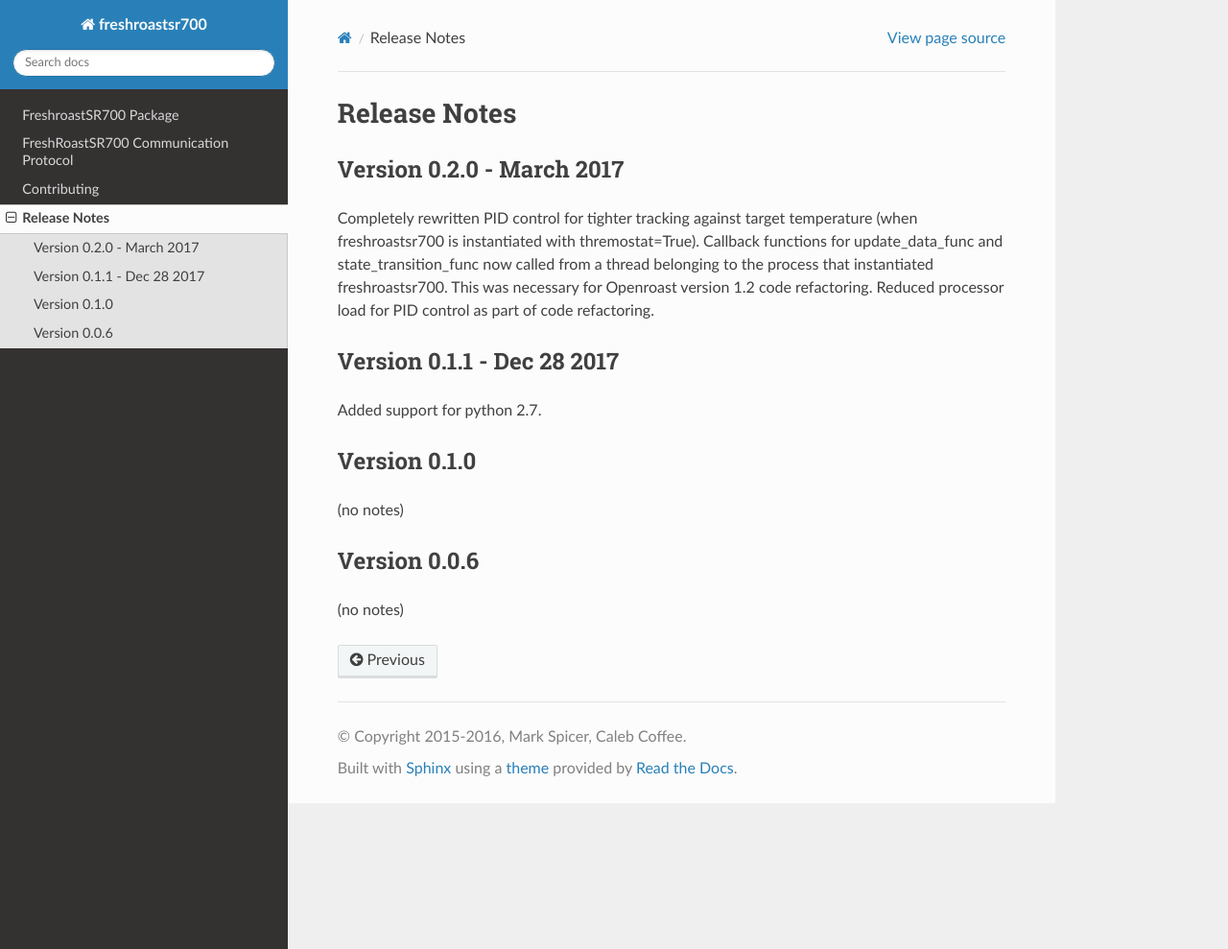
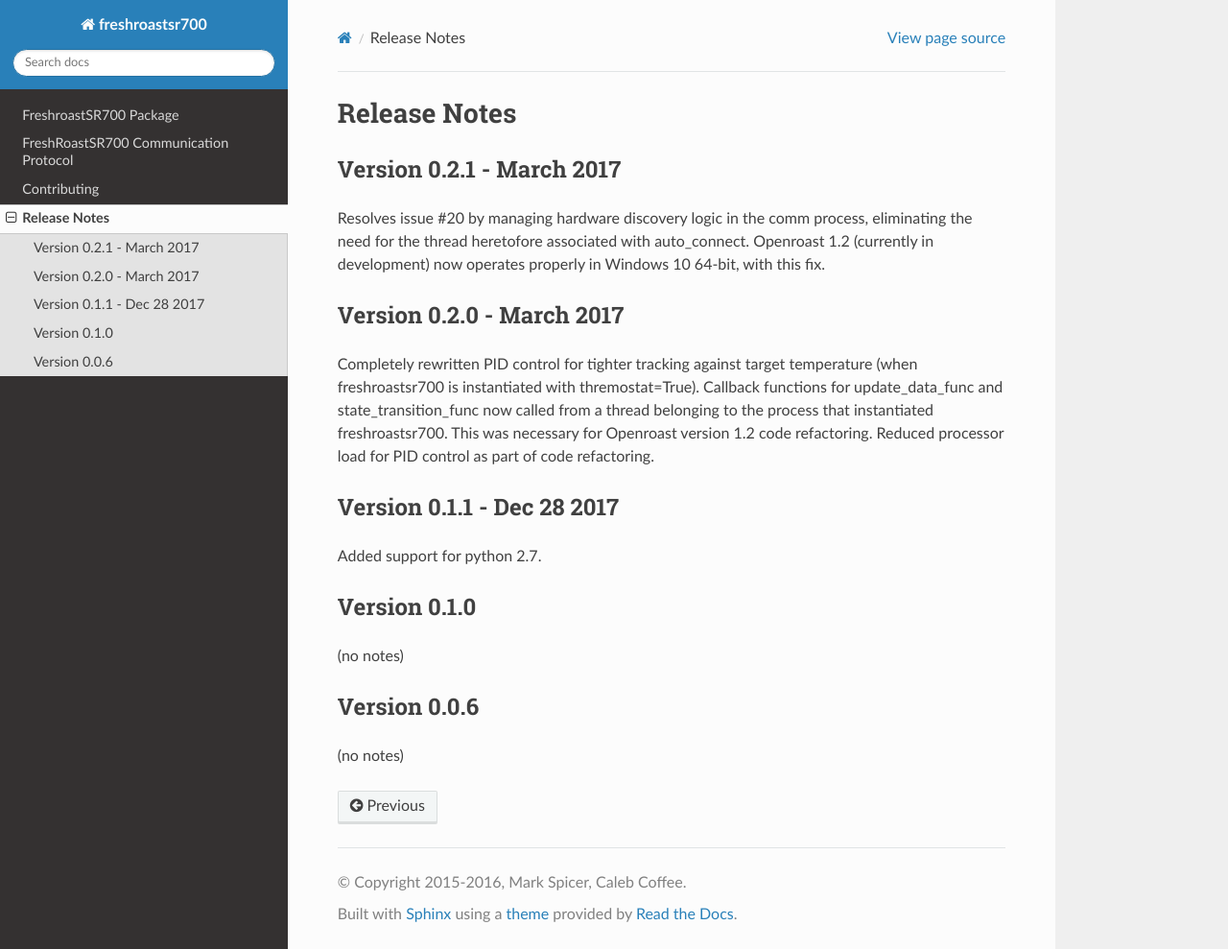
Before and after one commit to Roastero/freshroastsr700, a Sphinx documentation site: the page built from docs/releases.rst, in a window 1280 px wide and 989 px high. Shown: the whole window at 96% size. Built offline with Sphinx 7.4.7 and the Read the Docs theme 2.0.0, drawn with Linux system fonts in a browser that asks for light colours.

Commit message:
Confirmed that these code changes resolve issue #20 on Windows 10 64-bit systems.

```diff
--- a/docs/releases.rst
+++ b/docs/releases.rst
@@ -1,5 +1,12 @@
 Release Notes
 =============
+
+Version 0.2.1 - March 2017
+--------------------------
+Resolves issue #20 by managing hardware discovery logic in the
+comm process, eliminating the need for the thread heretofore
+associated with auto_connect.  Openroast 1.2 (currently in development)
+now operates properly in Windows 10 64-bit, with this fix.
 
 Version 0.2.0 - March 2017
 --------------------------
```
Also changed, not shown: README.rst (+13 -0 lines).
